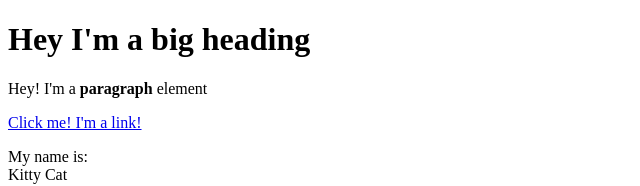
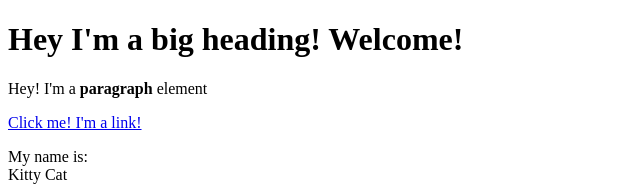
Before and after one commit to fourfourfung/cartoon-hero, a plain HTML site: page test.html in a window 1280 px wide. Shown: the top 186 px of the page, without its empty margins (0-640 px from the left). Drawn offline with Linux system fonts and the light colour scheme.

Commit message:
Added a welcome word

```diff
--- a/test.html
+++ b/test.html
@@ -4,7 +4,7 @@
         <title>Test page</title>
     </head>
 <body>
-    <h1>Hey I'm a big heading</h1>
+    <h1>Hey I'm a big heading! Welcome!</h1>
     <p>Hey! I'm a <b>paragraph</b> element</p>
     <a href="https://google.com" target="_blank" title="Let's go to google!">Click me! I'm a link!</a>
     <p>My name is:<br>
```
